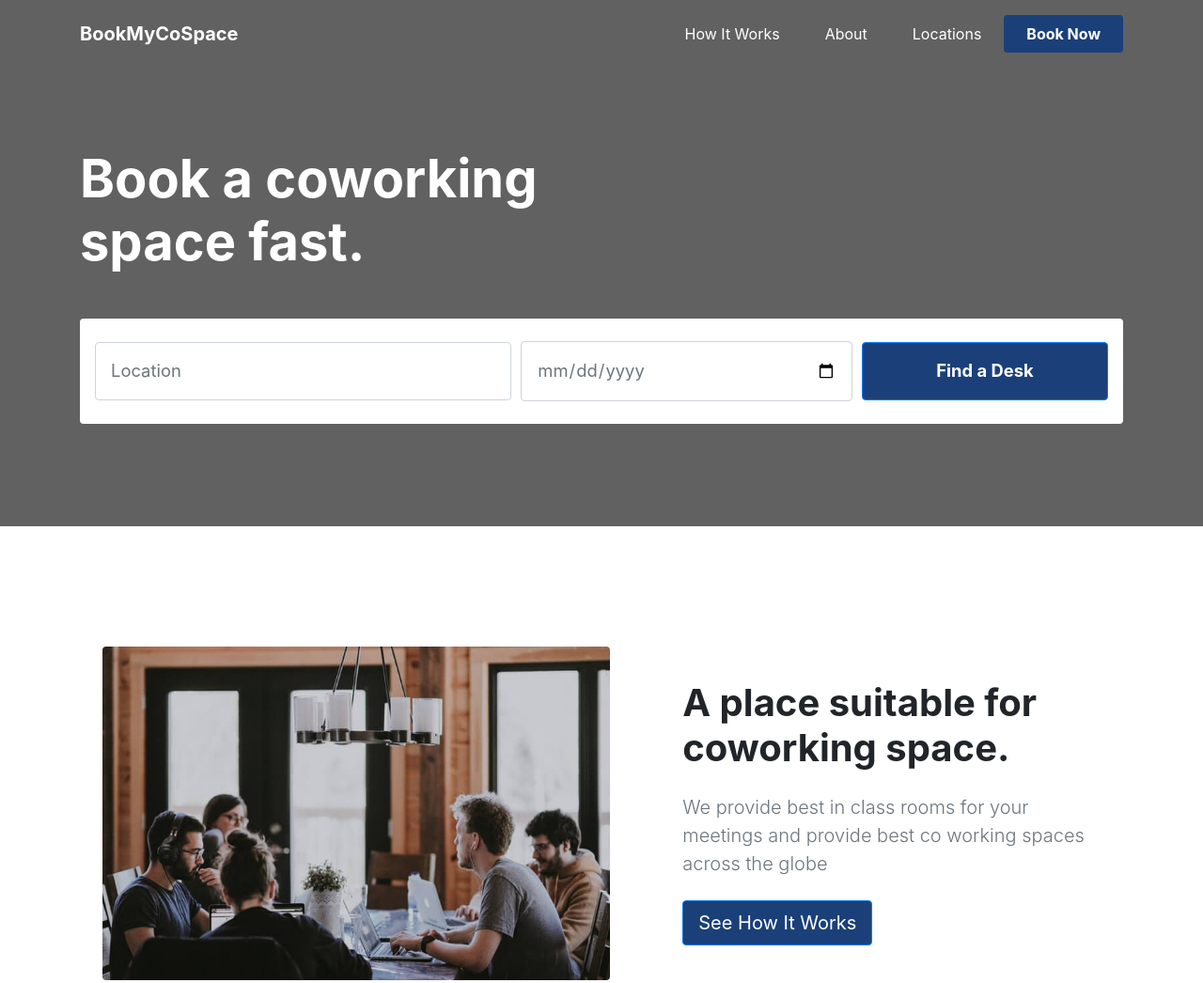
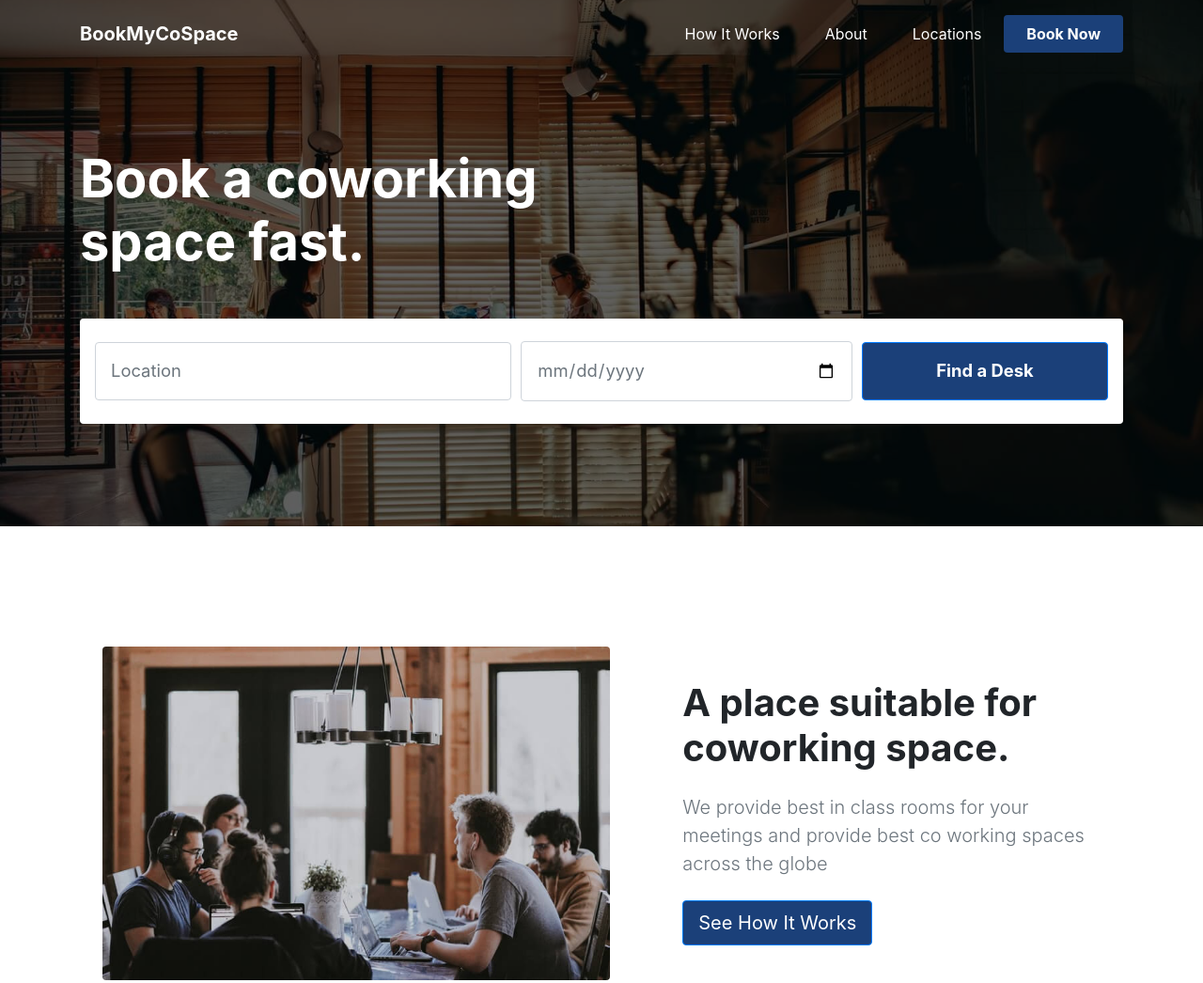
Before and after one commit to meit-shah/bookmycospace, a plain HTML site: page index.html in a window 1280 px wide. Shown: the top 1046 px of the page at 94% size. Drawn offline with nearby package versions, Linux system fonts and the light colour scheme.

Commit message:
Update styles.css

```diff
--- a/static/css/styles.css
+++ b/static/css/styles.css
@@ -1,5 +1,5 @@
 .hero {
-    background-image: url('./static/images/coworking_space_banner.jpeg');
+    background-image: url('../images/coworking_space_banner.jpeg');
     background-size: cover;
     background-position: center;
     background-repeat: no-repeat;
```
